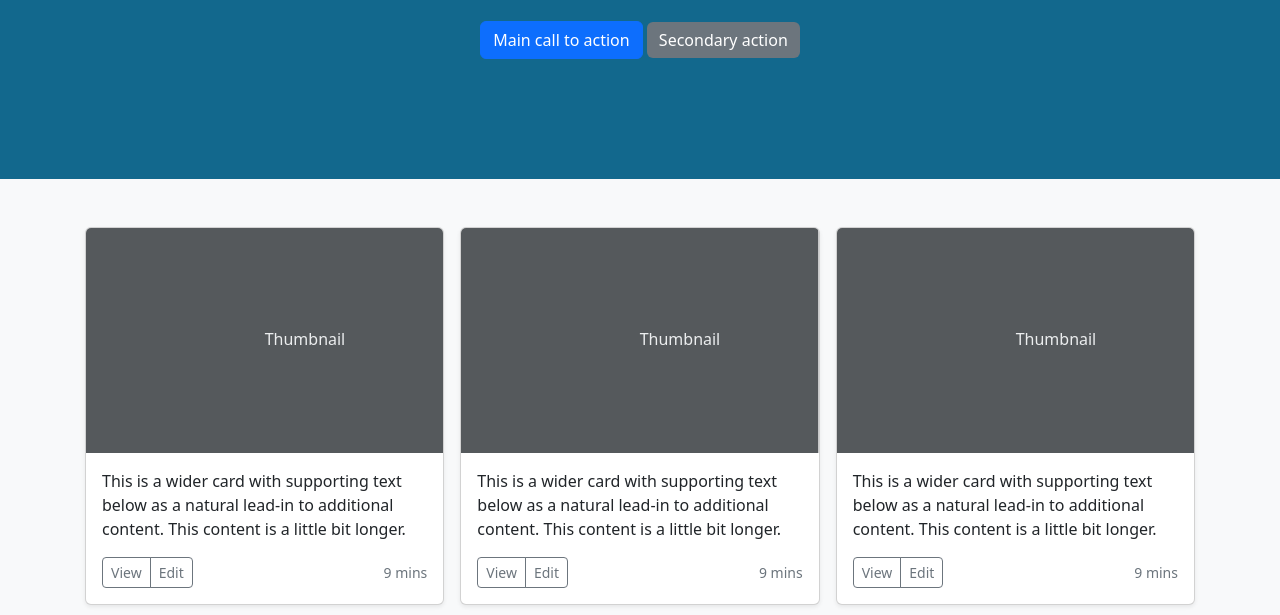
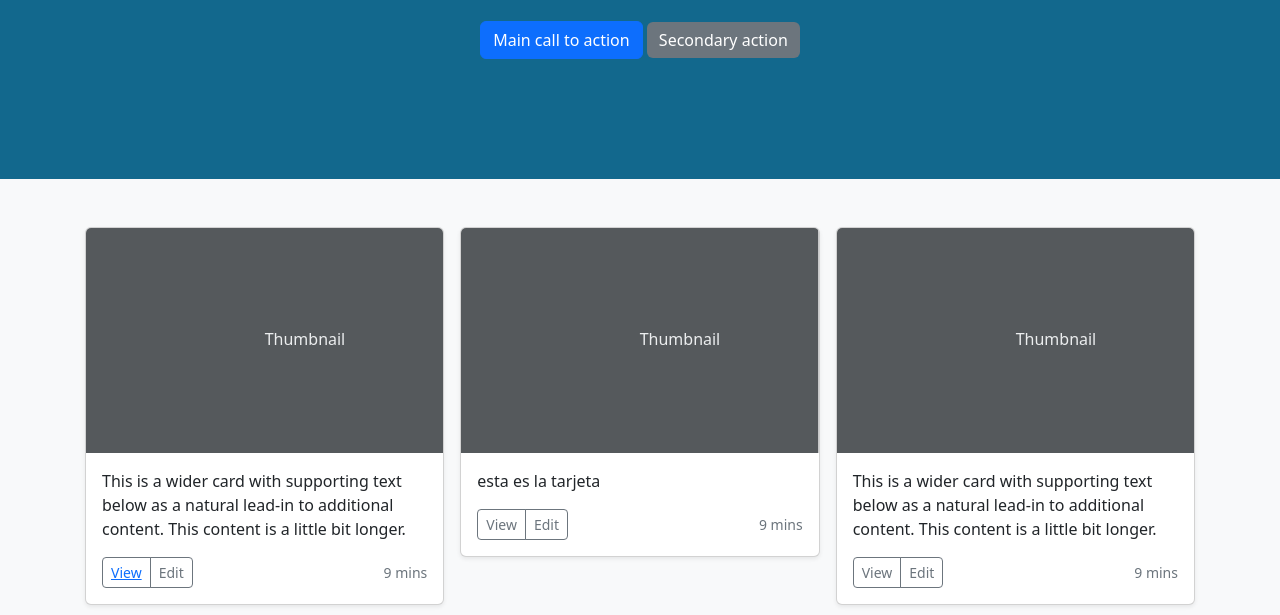
Before and after one commit to EmanuelDavid-Code01/LaPanaderia-DesafioFinalCoderHouse, a website: page tienda.html in a window 1280 px wide. Shown: the part 185-800 px from the top of the page. Drawn offline with nearby package versions, Linux system fonts and the light colour scheme.

Commit message:
ultimos cambios en Producto

```diff
--- a/scss/_primerProducto.scss
+++ b/scss/_primerProducto.scss
@@ -1,4 +1,4 @@
-div.pricing-header .p-3 .pb-md-4 .mx-auto .text-center{
+div.margin{
 
     margin-top: 75px;
 }
--- a/tienda.html
+++ b/tienda.html
@@ -110,7 +110,9 @@
                                     lead-in to additional content. This content is a little bit longer.</p>
                                 <div class="d-flex justify-content-between align-items-center">
                                     <div class="btn-group">
-                                        <button type="button" class="btn btn-sm btn-outline-secondary">View</button>
+                                        <button type="button" class="btn btn-sm btn-outline-secondary">
+                                            <a href="primerProducto.html">View</a>
+                                            </button>
                                         <button type="button" class="btn btn-sm btn-outline-secondary">Edit</button>
                                     </div>
                                     <small class="text-muted">9 mins</small>
@@ -129,8 +131,7 @@
                             </svg>
 
                             <div class="card-body">
-                                <p class="card-text">This is a wider card with supporting text below as a natural
-                                    lead-in to additional content. This content is a little bit longer.</p>
+                                <p class="card-text">esta es la tarjeta</p>
                                 <div class="d-flex justify-content-between align-items-center">
                                     <div class="btn-group">
                                         <button type="button" class="btn btn-sm btn-outline-secondary">View</button>
```
Also changed, not shown: primerProducto.html (+2 -2 lines), css/estilos.css.
